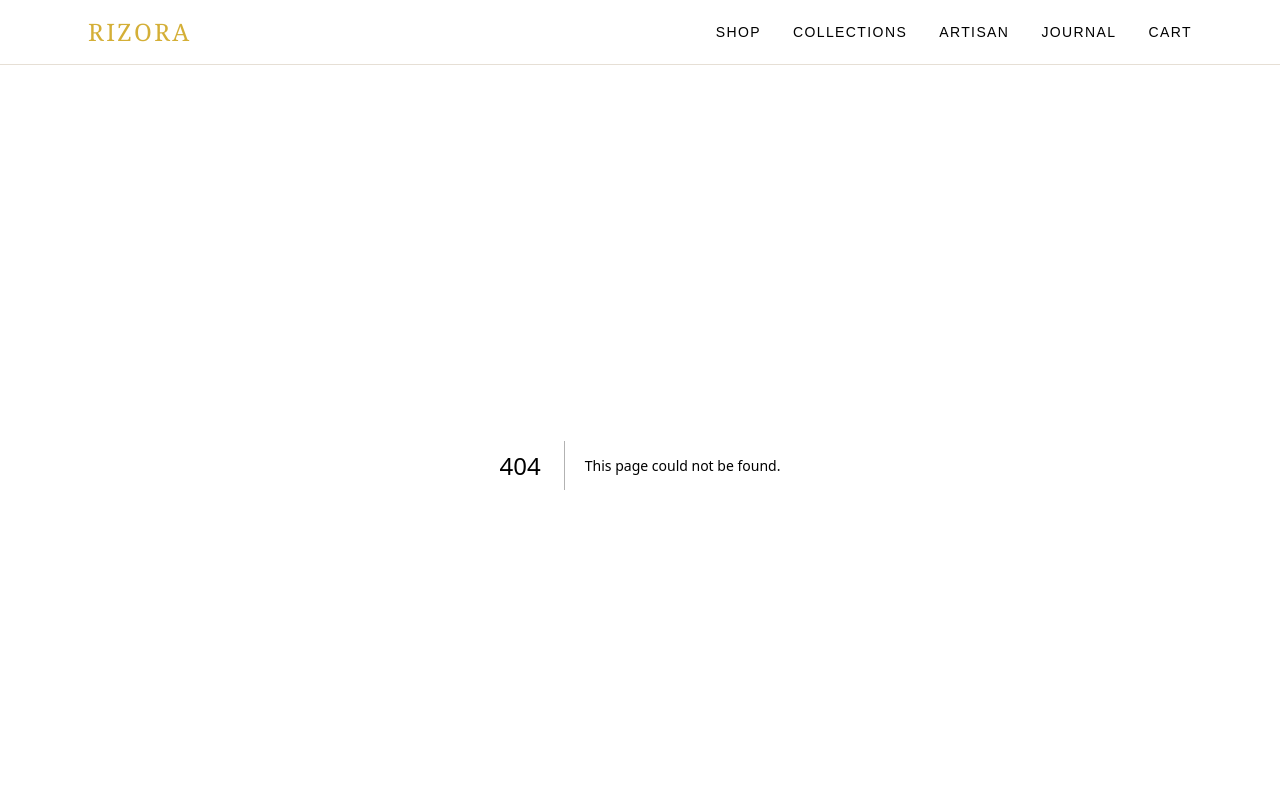
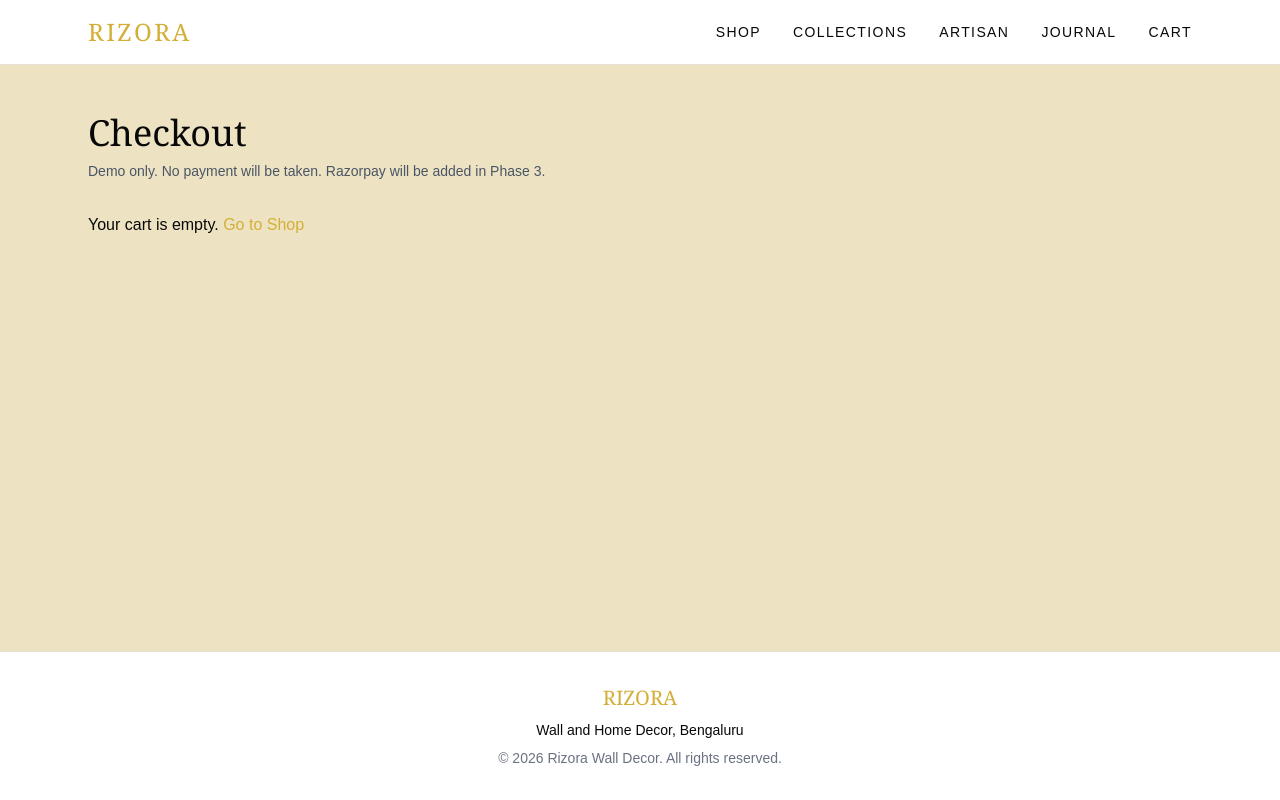
Before and after one commit to mohammedifteqhar/rizora-store, a Next.js app: page /checkout in a window 1280 px wide. Before the commit this address had no page. Shown: the top 800 px of the page. Built offline with nearby package versions, Linux system fonts and the light colour scheme.

Commit message:
feat: add demo checkout page

```diff
--- a/app/cart/page.tsx
+++ b/app/cart/page.tsx
@@ -27,6 +27,7 @@ export default function CartPage() {
         ))}
       </div>
       <p className="mt-6 text-xl font-semibold">Total: Rs. {total}</p>
+      <Link href="/checkout" className="mt-4 inline-block bg-charcoal px-8 py-3 text-white">Go to Checkout</Link>
     </main>
   );
 }
--- /dev/null
+++ b/app/checkout/page.tsx
@@ -0,0 +1,30 @@
+"use client";
+import Link from "next/link";
+import { useCart } from "@/lib/cart-context";
+
+export default function CheckoutPage() {
+  const { items, total } = useCart();
+
+  return (
+    <main className="mx-auto max-w-6xl px-6 py-12">
+      <h1 className="text-4xl font-serif">Checkout</h1>
+      <p className="mt-2 text-sm text-gray-600">Demo only. No payment will be taken. Razorpay will be added in Phase 3.</p>
+      {items.length === 0 ? (
+        <p className="mt-8">Your cart is empty. <Link href="/shop" className="text-gold">Go to Shop</Link></p>
+      ) : (
+        <>
+          <div className="mt-8 space-y-4">
+            {items.map((item) => (
+              <div key={item.product.id} className="flex justify-between border border-[#E6DFD5] bg-white p-4">
+                <p>{item.product.name} x {item.qty}</p>
+                <p>Rs. {item.product.price * item.qty}</p>
+              </div>
+            ))}
+          </div>
+          <p className="mt-6 text-xl font-semibold">Total to pay: Rs. {total}</p>
+          <button className="mt-8 bg-charcoal px-8 py-3 text-white">Place Order (Demo)</button>
+        </>
+      )}
+    </main>
+  );
+}
```
